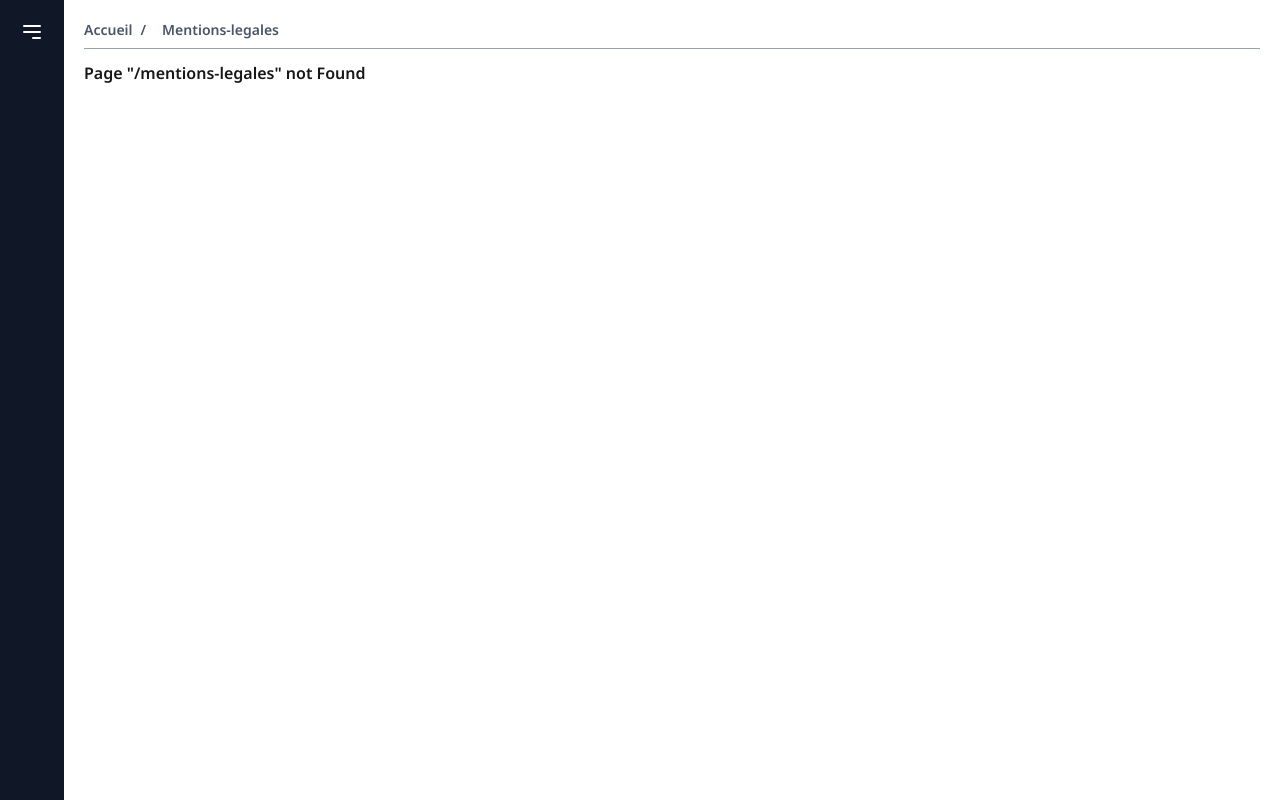
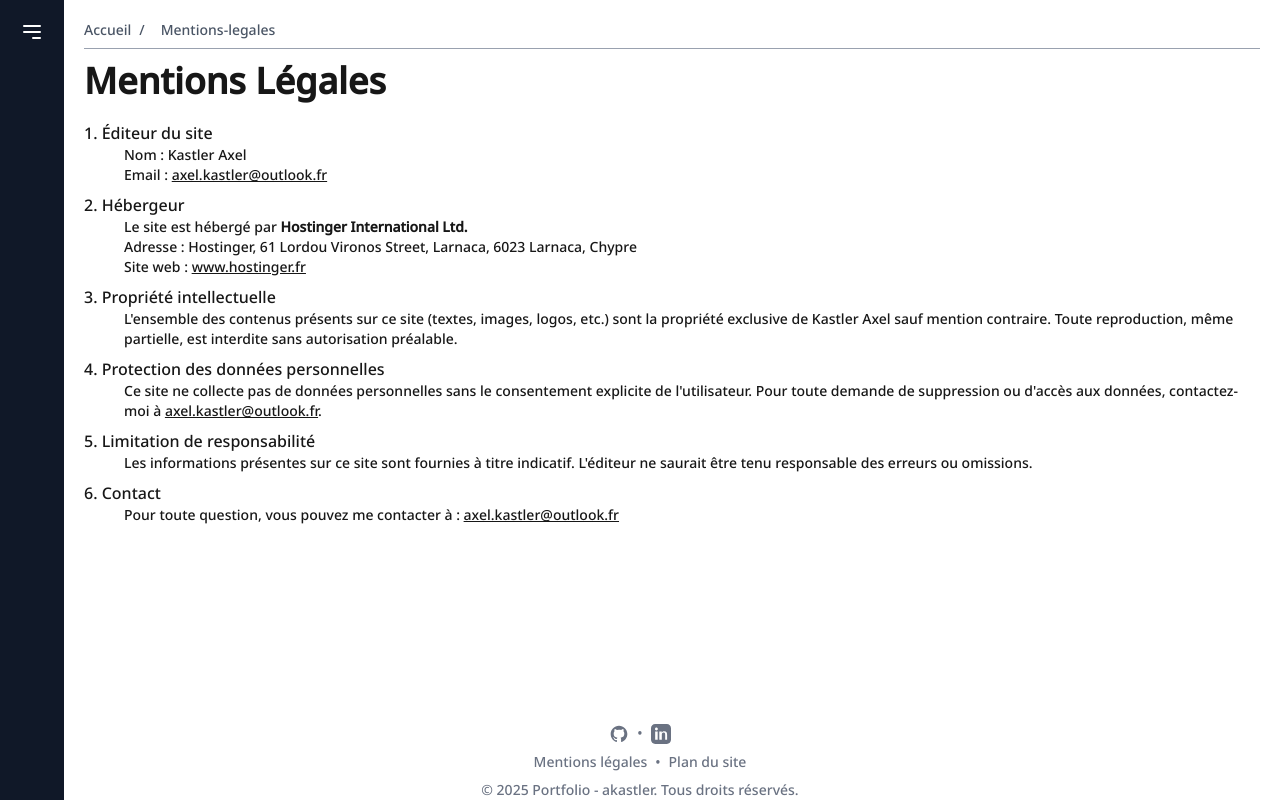
Before and after one commit to ChromaXard/portfolio, a Next.js app: page /mentions-legales in a window 1280 px wide. Before the commit this address had no page. Built offline with nearby package versions, Linux system fonts and the light colour scheme.

Commit message:
adding footer, creating site map (not finished) and legal mentions (need more reflexion on it), thinking about changing endpoit en version to fr version

```diff
--- a/src/app/layout.tsx
+++ b/src/app/layout.tsx
@@ -5,12 +5,13 @@ import React, {  } from "react";
 
 import Sidebar from "./ui/sidebar";
 import Breadcrumb from "./ui/breadcrumb";
+import Link from "next/link";
 
 
 const geistMono = Noto_Sans({
   variable: "--font-noto-sans",
   subsets: ["latin"],
-  weight: "600",
+  weight: "500",
 });
 
 export const metadata: Metadata = {
@@ -38,6 +39,68 @@ export default function RootLayout({
             {children}
           </div>
         </div>
+        <footer className="text-center text-sm text-gray-500 fixed bottom-0 w-full">
+          <div>
+            <p>
+              <a
+                href="https://github.com/ChromaXard"
+                className="text-gray-500 hover:text-gray-600"
+                aria-label="GitHub"
+                target="_blank"
+                rel="noopener noreferrer"
+              >
+                <svg
+                xmlns="http://www.w3.org/2000/svg"
+                viewBox="0 0 24 24"
+                fill="currentColor"
+                className="w-5 h-5 inline-block"
+                >
+                <path
+                  fillRule="evenodd"
+                  d="M12 2C6.477 2 2 6.477 2 12c0 4.418 2.865 8.166 6.839 9.489.5.092.682-.217.682-.482 0-.237-.009-.868-.014-1.703-2.782.605-3.369-1.34-3.369-1.34-.454-1.153-1.11-1.46-1.11-1.46-.908-.62.069-.607.069-.607 1.004.07 1.532 1.032 1.532 1.032.892 1.53 2.341 1.088 2.91.832.092-.647.35-1.088.636-1.338-2.22-.253-4.555-1.11-4.555-4.943 0-1.091.39-1.984 1.029-2.683-.103-.253-.446-1.27.098-2.646 0 0 .84-.269 2.75 1.025A9.564 9.564 0 0112 6.844c.85.004 1.705.115 2.504.337 1.91-1.294 2.75-1.025 2.75-1.025.544 1.376.201 2.393.099 2.646.64.699 1.028 1.592 1.028 2.683 0 3.842-2.337 4.687-4.563 4.936.36.31.682.92.682 1.855 0 1.338-.012 2.419-.012 2.749 0 .268.18.578.688.48C19.138 20.165 22 16.418 22 12c0-5.523-4.477-10-10-10z"
+                  clipRule="evenodd"
+                />
+                </svg>
+              </a>
+              <span className="mx-2">•</span>
+              <a
+                href="https://www.linkedin.com/in/akastler"
+                className="text-gray-500 hover:text-gray-600"
+                aria-label="LinkedIn"
+                target="_blank"
+                rel="noopener noreferrer"
+              >
+                <svg
+                xmlns="http://www.w3.org/2000/svg"
+                viewBox="0 0 24 24"
+                fill="currentColor"
+                className="w-5 h-5 inline-block"
+                >
+                <path
+                  d="M19 0h-14c-2.76 0-5 2.24-5 5v14c0 2.76 2.24 5 5 5h14c2.76 0 5-2.24 5-5v-14c0-2.76-2.24-5-5-5zm-11 19h-3v-10h3v10zm-1.5-11.28c-.97 0-1.75-.79-1.75-1.75s.78-1.75 1.75-1.75 1.75.79 1.75 1.75-.78 1.75-1.75 1.75zm13.5 11.28h-3v-5.6c0-1.34-.03-3.07-1.87-3.07-1.87 0-2.16 1.46-2.16 2.97v5.7h-3v-10h2.88v1.36h.04c.4-.75 1.38-1.54 2.84-1.54 3.04 0 3.6 2 3.6 4.59v5.59z"
+                />
+                </svg>
+              </a>
+            </p>
+          </div>
+            {/* Copyright */}
+          <div className="text-center text-sm text-gray-500 mt-2">
+            <Link
+              href="/mentions-legales"
+            >
+              Mentions légales
+            </Link>
+            <span className="mx-2">•</span>
+            <Link
+              href="/plan-du-site"
+            >
+              Plan du site
+            </Link>
+          </div>
+          <div className="text-center text-sm text-gray-500 mt-2">
+            © {new Date().getFullYear()} Portfolio - akastler. Tous droits réservés.
+          </div>
+        </footer>
       </body>
     </html>
   );
--- /dev/null
+++ b/src/app/mentions-legales/page.tsx
@@ -0,0 +1,58 @@
+import React from "react";
+import { Metadata } from "next";
+
+export const metadata: Metadata = {
+  title: "Mentions légales - Portfolio - akastler",
+  description: "written by akastler with Next.js",
+};
+
+export default function LegalMentions() {
+  return (
+    <div className="flex-1">
+        <h1 className="text-4xl font-bold mb-5">Mentions Légales</h1>
+        <ol className="list-decimal list-inside space-y-2">
+            <li>
+                Éditeur du site
+                <div className="text-sm ml-10">
+                    <p className="">Nom : Kastler Axel</p>
+                    <p className="">
+                        Email : <a href="mailto:axel.kastler@outlook.fr" className="underline hover:text-blue-500">axel.kastler@outlook.fr</a>
+                    </p>
+                </div>
+            </li>
+            <li>
+                Hébergeur
+                <div className="text-sm ml-10">
+                    <p className="">Le site est hébergé par <span className="font-[1000] !important">Hostinger International Ltd.</span></p>
+                    <p className="">Adresse : Hostinger, 61 Lordou Vironos Street, Larnaca, 6023 Larnaca, Chypre</p>
+                    <p className="">Site web : <a href="https://www.hostinger.fr/" className="underline hover:text-blue-500">www.hostinger.fr</a></p>
+                </div>
+            </li>
+            <li>
+                Propriété intellectuelle
+                <div className="text-sm ml-10">
+                    <p className="">L'ensemble des contenus présents sur ce site (textes, images, logos, etc.) sont la propriété exclusive de Kastler Axel sauf mention contraire. Toute reproduction, même partielle, est interdite sans autorisation préalable.</p>
+                </div>
+            </li>
+            <li>
+                Protection des données personnelles
+                <div className="text-sm ml-10">
+                    <p className="">Ce site ne collecte pas de données personnelles sans le consentement explicite de l'utilisateur. Pour toute demande de suppression ou d'accès aux données, contactez-moi à <a href="mailto:axel.kastler@outlook.fr" className="underline hover:text-blue-500">axel.kastler@outlook.fr</a>.</p>
+                </div>
+            </li>
+            <li>
+                Limitation de responsabilité
+                <div className="text-sm ml-10">
+                    <p className="">Les informations présentes sur ce site sont fournies à titre indicatif. L'éditeur ne saurait être tenu responsable des erreurs ou omissions.</p>
+                </div>
+            </li>
+            <li>
+                Contact
+                <div className="text-sm ml-10">
+                    <p className="">Pour toute question, vous pouvez me contacter à : <a href="mailto:axel.kastler@outlook.fr" className="underline hover:text-blue-500">axel.kastler@outlook.fr</a></p>
+                </div>
+            </li>
+        </ol>
+    </div>
+  );
+}
--- a/src/app/page.tsx
+++ b/src/app/page.tsx
@@ -10,7 +10,7 @@ export const metadata: Metadata = {
 export default function Home() {
   return (
     <div>
-      <h1 className="text-2xl font-bold">Accueil</h1>
+      <h1 className="text-4xl font-bold">Axel Kastler</h1>
     </div>
   );
 }
--- /dev/null
+++ b/src/app/plan-du-site/page.tsx
@@ -0,0 +1,31 @@
+import React from "react";
+import { Metadata } from "next";
+import Link from "next/link";
+
+export const metadata: Metadata = {
+  title: "Plan du site - Portfolio - akastler",
+  description: "written by akastler with Next.js",
+};
+
+export default function SiteMap() {
+  return (
+    <div className="flex-1">
+      <h1 className="text-4xl font-bold mb-5">Plan du site</h1>
+      <ul className="space-y-2 list-inside list-disc">
+        <li>
+          <Link
+            href="/">
+            Accueil
+          </Link>
+        </li>
+        <li>
+          <Link
+            href="/about">
+            A propos
+          </Link>
+        </li>
+
+      </ul>
+    </div>
+  );
+}
```
